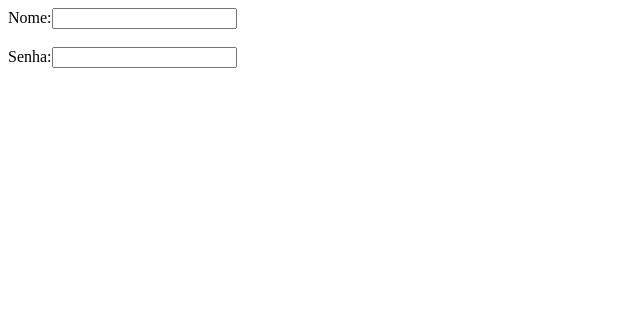
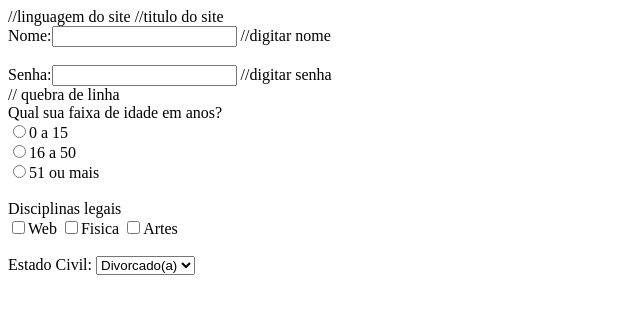
Before and after one commit to gabsdnker/DW-I, a plain HTML site: page senha.html in a window 1280 px wide. Shown: the whole page, without its empty margins (0-640 px from the left). Drawn offline with Linux system fonts and the light colour scheme.

Commit message:
Add files via upload

```diff
--- a/senha.html
+++ b/senha.html
@@ -1,17 +1,37 @@
 <!DOCTYPE html>
-<html lang= "pt-br">
+<html lang= "pt-br"> //linguagem do site
 	<head>
 		<meta charset="utf-8">
-		<title>Formulário- tag input</title>
+		<title>Formulário- tag input</title> //titulo do site
 	</head>
 	<body>
 		<form>
-
-			<label>Nome:</label><input type="text">
+			<label>Nome:</label><input type="text"> //digitar nome
 			<br>
 			</br>
 
-			<label>Senha:</label><input type="password">
+			<label>Senha:</label><input type="password"> //digitar senha
+			<br>	// quebra de linha
+			</br>
+
+			<label>Qual sua faixa de idade em anos?</label><br>
+			<input type="radio" name="idade"><label>0 a 15</label><br>
+			<input type="radio" name="idade"><label>16 a 50</label><br>
+			<input type="radio" name="idade"><label>51 ou mais</label><br>
+			</br>
+
+			<label> Disciplinas legais </label ><br>
+			<input type = "checkbox" name = "disciplinas"><label>Web</label >
+			<input type = "checkbox" name = "disciplinas" ><label>Fisica</label>
+			<input type = "checkbox" name = "disciplinas"><label>Artes</label><br>
+			</br>
+
+			<label>Estado Civil:</label>
+			<select>
+				<option value="solteiro">Solteiro(a)</option>	//para selecionar opção
+				<option value="casado">Casado(a)</option>
+				<option value="divorciado" selected>Divorcado(a)</option>
+			</select>
 		</form>
 	</body>
 </html>
```
